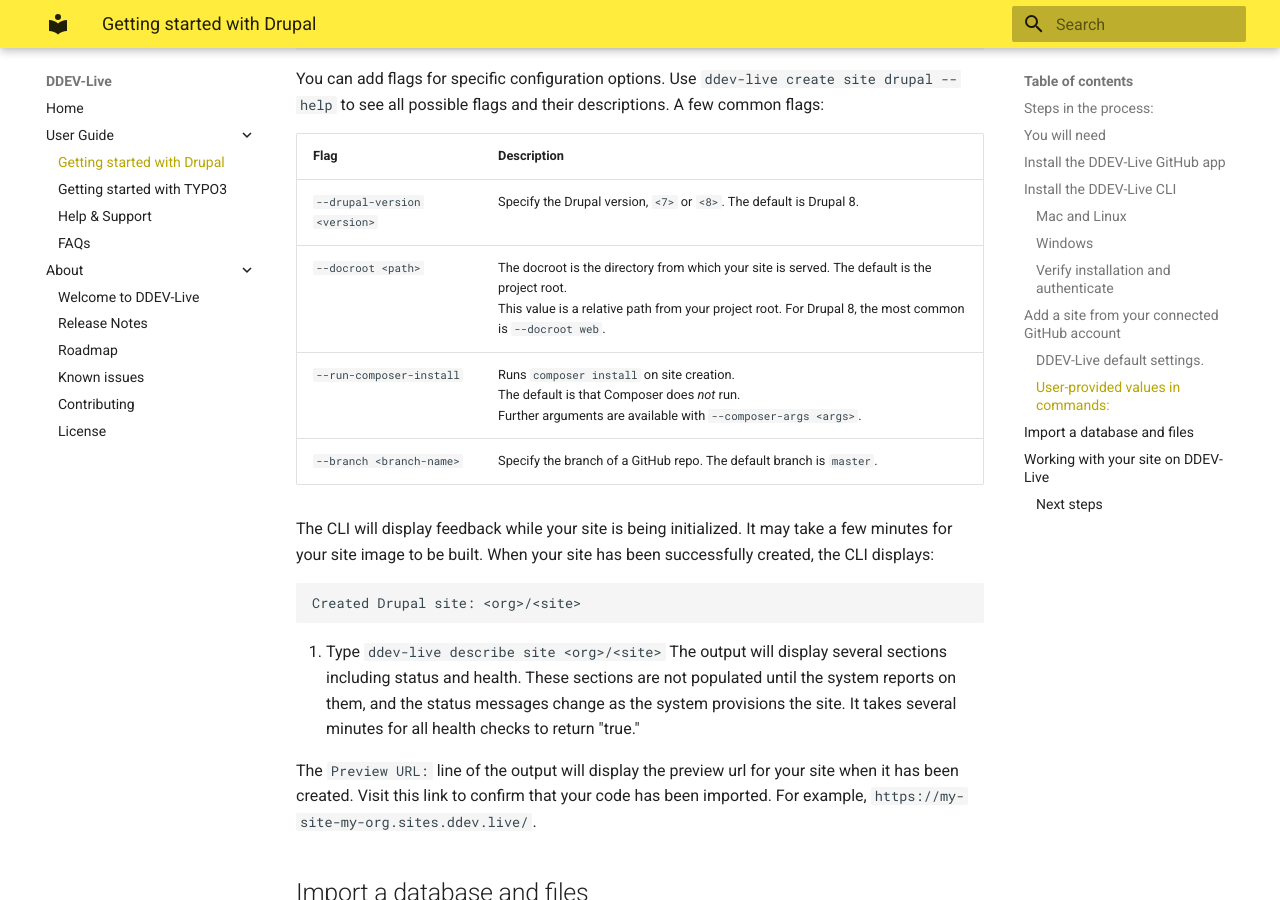
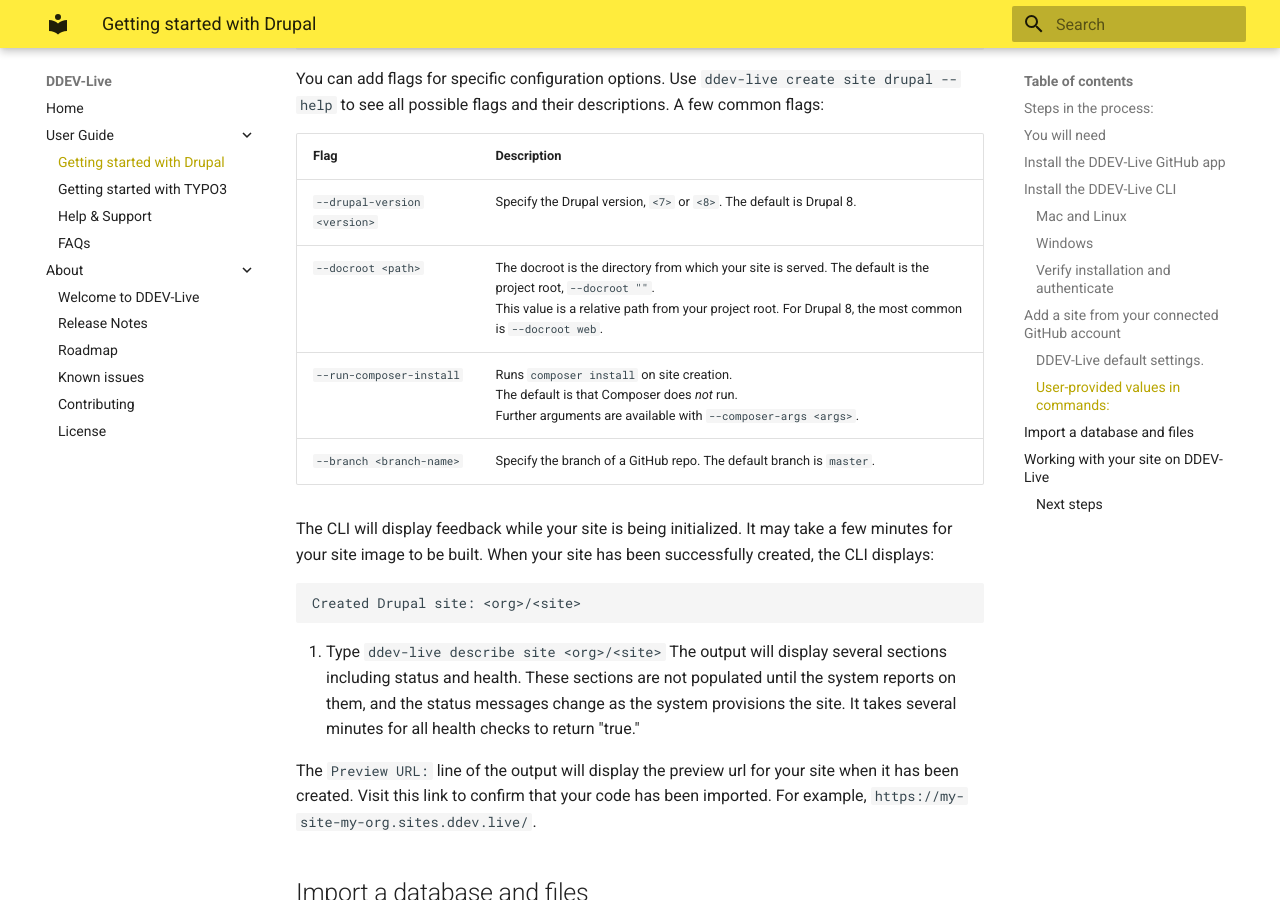
Before and after one commit to fru-io/docs-live, an MkDocs documentation site: the page built from docs/getting-started.md, in a window 1280 px wide and 900 px high, scrolled down 2580 px. Built offline with MkDocs 1.6.1 and Material for MkDocs 9.7.7, drawn with Linux system fonts in a browser that asks for light colours.

Commit message:
Update getting-started.md (#28)
add a little tip for users who want to set their webroot back to the default directory.

```diff
--- a/docs/getting-started.md
+++ b/docs/getting-started.md
@@ -75,7 +75,7 @@ You can add flags for specific configuration options. Use `ddev-live create site
 | Flag | Description |
 | :---- | :----------- |
 | `--drupal-version <version>` |Specify the Drupal version, `<7>` or `<8>`. The default is Drupal 8. |
-| `--docroot <path>` |The docroot is the directory from which your site is served. The default is the project root. <br> This value is a relative path from your project root. For Drupal 8, the most common is `--docroot web`. |
+| `--docroot <path>` |The docroot is the directory from which your site is served. The default is the project root, `--docroot ""`. <br> This value is a relative path from your project root. For Drupal 8, the most common is `--docroot web`. |
 | `--run-composer-install` |Runs `composer install` on site creation. <br> The default is that Composer does _not_ run. <br> Further arguments are available with `--composer-args <args>`.|
 | `--branch <branch-name>` |Specify the branch of a GitHub repo. The default branch is `master`. |
 
```
